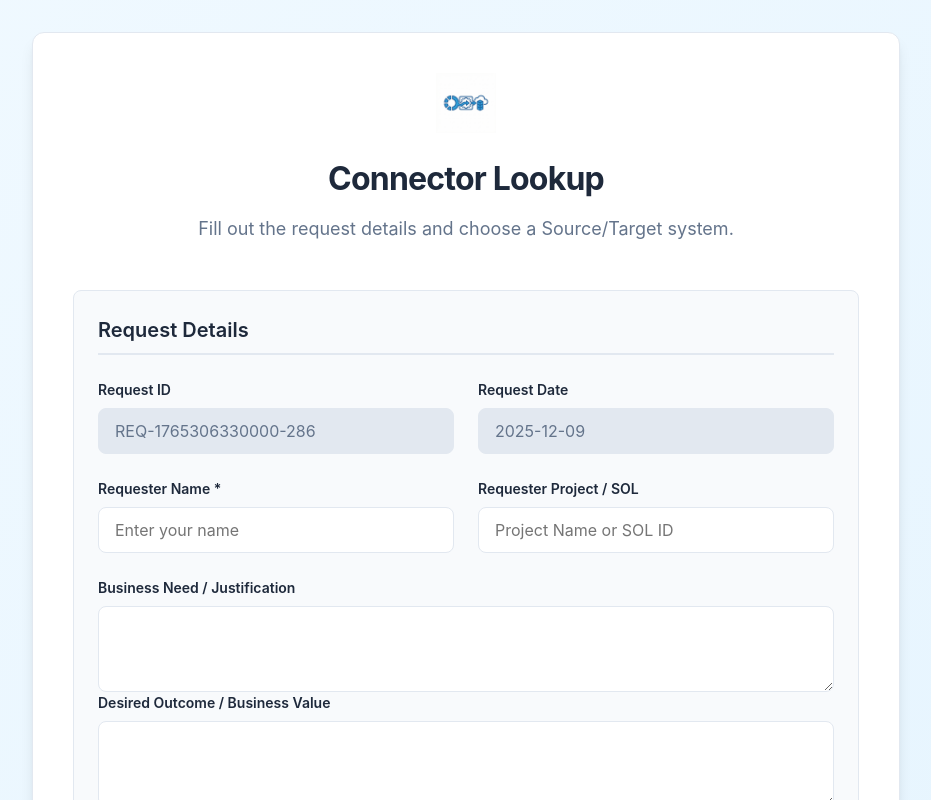
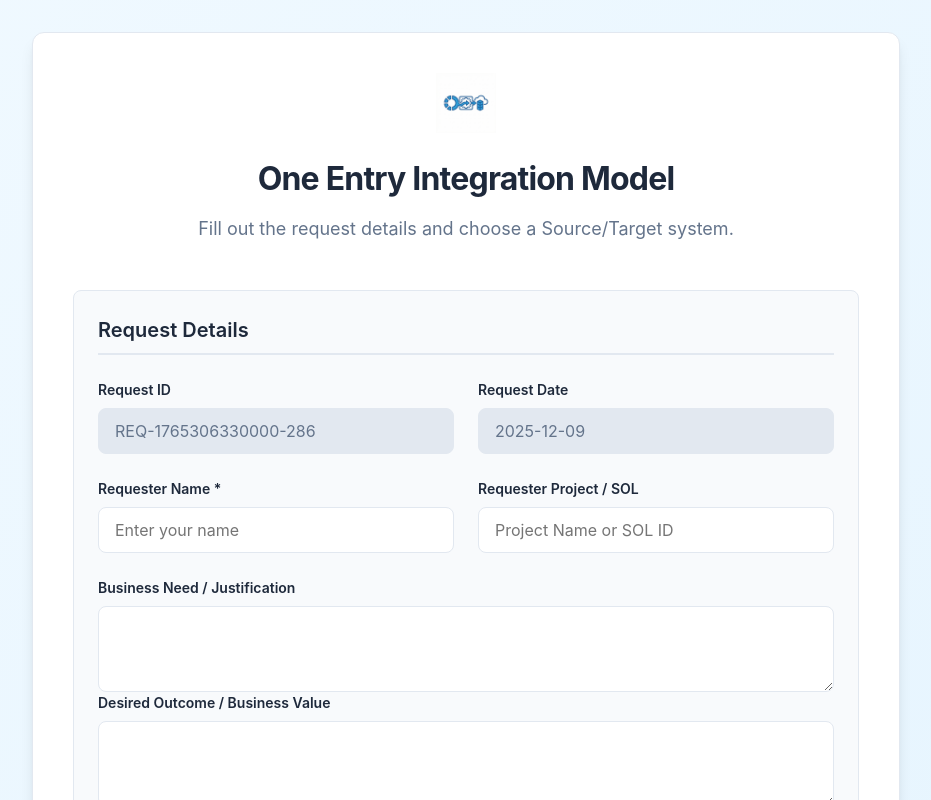
Before and after one commit to Manikanta-Chilaka/etl-connector-lookup, a React (Vite) app: page / in a window 1280 px wide. Shown: the top 800 px of the page, without its empty margins (174-1105 px from the left). Built offline with nearby package versions, Linux system fonts and the light colour scheme.

Commit message:
Updated title to One Entry Integration Model

```diff
--- a/index.html
+++ b/index.html
@@ -4,7 +4,7 @@
     <meta charset="UTF-8" />
     <link rel="icon" type="image/svg+xml" href="/vite.svg" />
     <meta name="viewport" content="width=device-width, initial-scale=1.0" />
-    <title>ETL TOOL</title>
+    <title>One Entry Integration Model</title>
   </head>
   <body>
     <div id="root"></div>
--- a/src/App.jsx
+++ b/src/App.jsx
@@ -155,7 +155,7 @@ function App() {
       <div className="card">
         <header className="header">
           <img src={logo} alt="ETL Tool Logo" className="logo" />
-          <h1 className="title">Connector Lookup</h1>
+          <h1 className="title">One Entry Integration Model</h1>
           <p className="description">
             Fill out the request details and choose a Source/Target system.
           </p>
```
